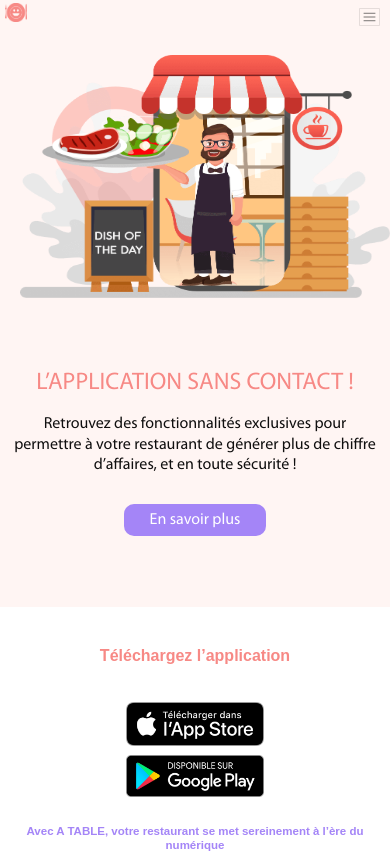
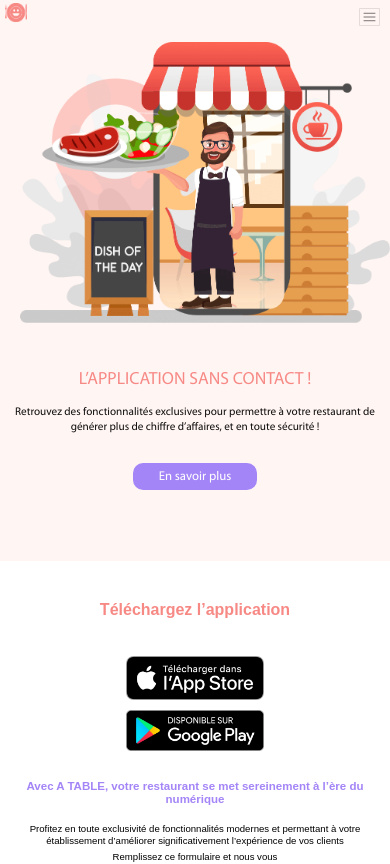
Before and after one commit to yousufkalim/atable-react, a React (Create React App) app: page / in a window 390 px wide. Shown: the top 864 px of the page. Built offline with nearby package versions, Linux system fonts and the light colour scheme; a web font is replaced by a local one.

Commit message:
add social media links

```diff
--- a/src/App.js
+++ b/src/App.js
@@ -1,11 +1,12 @@
 import Home from "./containers/Home";
-import {Route, Switch} from "react-router-dom";
+import {Route, Switch, Redirect} from "react-router-dom";
 
 function App() {
   return (
     <div className="App">
       <Switch>
       <Route component={Home} path="/" exact />
+      <Redirect to="/" />
       </Switch>
     </div>
   );
--- a/src/components/CustomModal.jsx
+++ b/src/components/CustomModal.jsx
@@ -28,7 +28,7 @@
           </div>
 
           <div className="custom_modal_body">
-          <a className="custom_modal_btn" href={appLink === "apple" ? appleLinks.restaurant : appLink === "google" && googleLinks.restaurant } target="_blank" >Restuarant</a>
+          <a className="custom_modal_btn" href={appLink === "apple" ? appleLinks.restaurant : appLink === "google" && googleLinks.restaurant } target="_blank" >Restaurant</a>
           <a className="custom_modal_btn" href={appLink === "apple" ? appleLinks.client : appLink === "google" && googleLinks.client } target="_blank" >Client</a>
           </div>
         </Modal.Body>
--- a/src/components/Footer.jsx
+++ b/src/components/Footer.jsx
@@ -35,7 +35,7 @@
                     <a
                     rel="noreferrer"
                         className="home-social-link mb-3"
-                        // href="https://www.instagram.com/issyne_lapplication"
+                        href="https://instagram.com/a.table.app?utm_medium=copy_link"
                         target="_blank"
                     >
                         <img src={instagram} alt="instagram" className="home-social-icon" />
@@ -45,7 +45,7 @@
                     <a
                     rel="noreferrer"
                         className="home-social-link"
-                        // href="https://www.facebook.com/issyne"
+                        href="https://www.facebook.com/Atableapp-100810982340854/"
                         target="_blank"
                     >
                         <img alt="facebook" src={facebook} className="home-social-icon" />
--- a/src/css/ContactUs.css
+++ b/src/css/ContactUs.css
@@ -1,5 +1,5 @@
 .contactus{
-    padding: 12% 4% 4% 4%;
+    padding: 6% 4% 4% 4%;
     background-color: #fff;
     width: 100%;
 }
@@ -25,4 +25,9 @@
     .contactus_inputs_section {
         padding-left: 0% !important;
     }
+    .contactus{
+        padding: 12% 4% 4% 4%;
+        background-color: #fff;
+        width: 100%;
+    }
   }
--- a/src/css/CustomButton.css
+++ b/src/css/CustomButton.css
@@ -11,3 +11,11 @@
     width: 5rem !important;
 height: 5rem !important;
 }
+
+@media only screen and (max-width: 767.9px) {
+    .custom_button{
+        font-size: 4rem !important;
+    }
+
+
+  }
--- a/src/css/Header.css
+++ b/src/css/Header.css
@@ -40,10 +40,26 @@
         text-align: center;
     }
 
+    .home_header_content h2{
+        font-size: 6rem;
+    }
+
+    .home_header_content p{
+        font-size: 4rem;
+    }
+
   }
 
 
 @media only screen and (max-width: 400px) {
+
+    .home_header_content h2{
+        font-size: 5.5rem;
+    }
+
+    .home_header_content p{
+        font-size: 3.5rem;
+    }
     .home_header{
         /* display: flex;
         align-items: center; */
--- a/src/css/Home.css
+++ b/src/css/Home.css
@@ -41,7 +41,7 @@
   @media only screen and (max-width: 400px) {
     .home_header_container{
       background-position: right 0% top 15%;
-      background-size: 95% 40%;
+      background-size: 95% 50%;
     padding-bottom: 8%;
 
 
```
Also changed, not shown: src/reportWebVitals.js (deleted, +0 -13 lines).
